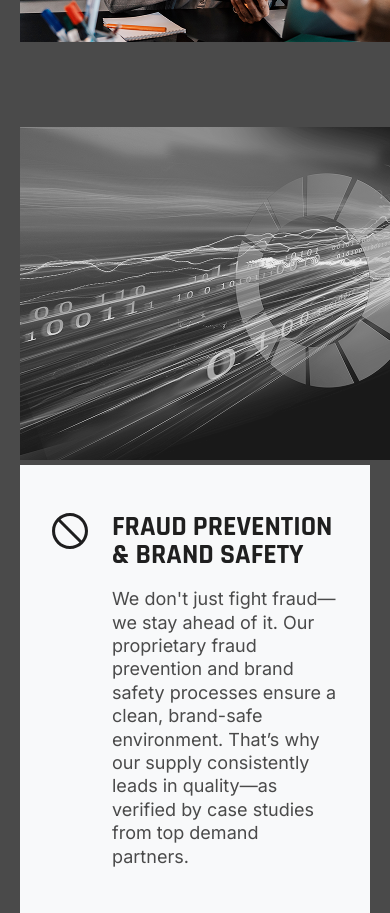
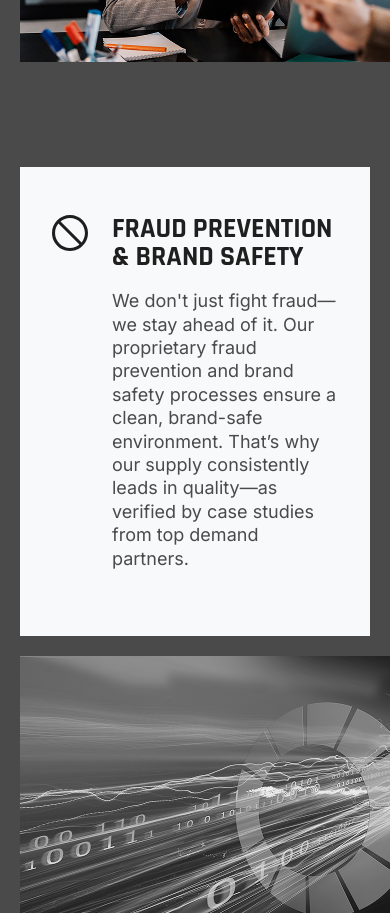
Before and after one commit to jwong65/vite-react-site, a React (Vite) app: page /advertisers in a window 390 px wide. Shown: the part 2800-3713 px from the top of the page. Built offline with nearby package versions, Linux system fonts and the light colour scheme.

Commit message:
Added style for the 480 breakpoint where the images are in a set order

```diff
--- a/src/pages/advertisers.css
+++ b/src/pages/advertisers.css
@@ -454,7 +454,10 @@
     .left-content-advertiser, .right-content-advertiser{
         max-width: 100%;
         width: 100%;
-
+    }
+    .advertiser-text-content{
+        max-width: 100%;
+        width: 100%;
     }
 }
 @media(max-width: 480px)  {
@@ -511,4 +514,38 @@
     .advertiser-container-2-wrapper{
         margin-bottom: 60px;
     }
+    .advertiser-content-3{
+        flex-direction: column;
+        width: 100%;
+    }
+    .left-content-advertiser, .right-content-advertiser{
+        max-width: 100%;
+        width: 100%;
+        flex: none;
+        margin-bottom: 20px;
+    }
+    .advertiser-container-3-wrapper:nth-of-type(4) .advertiser-content-3 .left-content-advertiser {
+        order: 1;
+    }
+
+    .advertiser-container-3-wrapper:nth-of-type(4) .advertiser-content-3 .right-content-advertiser {
+        order: 2;
+    }
+
+    .advertiser-container-3-wrapper:nth-of-type(5) .advertiser-content-3 .right-content-advertiser {
+        order: 1;
+    }
+
+    .advertiser-container-3-wrapper:nth-of-type(5) .advertiser-content-3 .left-content-advertiser {
+        order: 2;
+    }
+
+    .advertiser-container-3-wrapper:nth-of-type(6) .advertiser-content-3 .left-content-advertiser {
+        order: 1;
+    }
+
+    .advertiser-container-3-wrapper:nth-of-type(6) .advertiser-content-3 .right-content-advertiser {
+        order: 2;
+    }
+
 }
```
